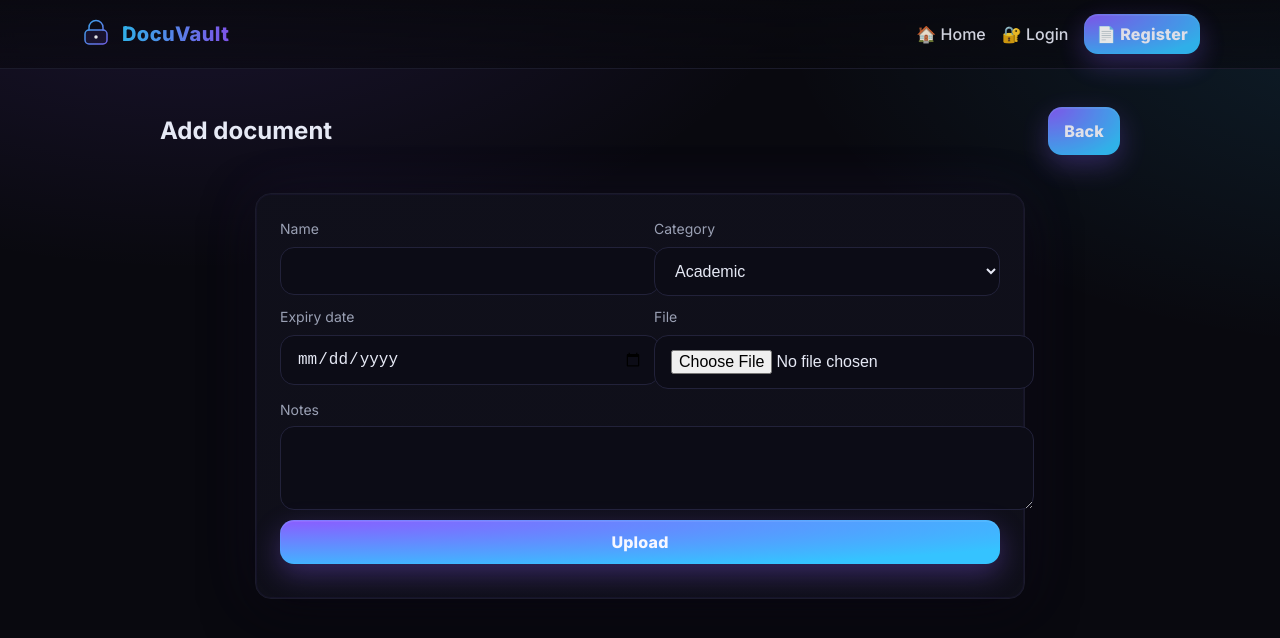
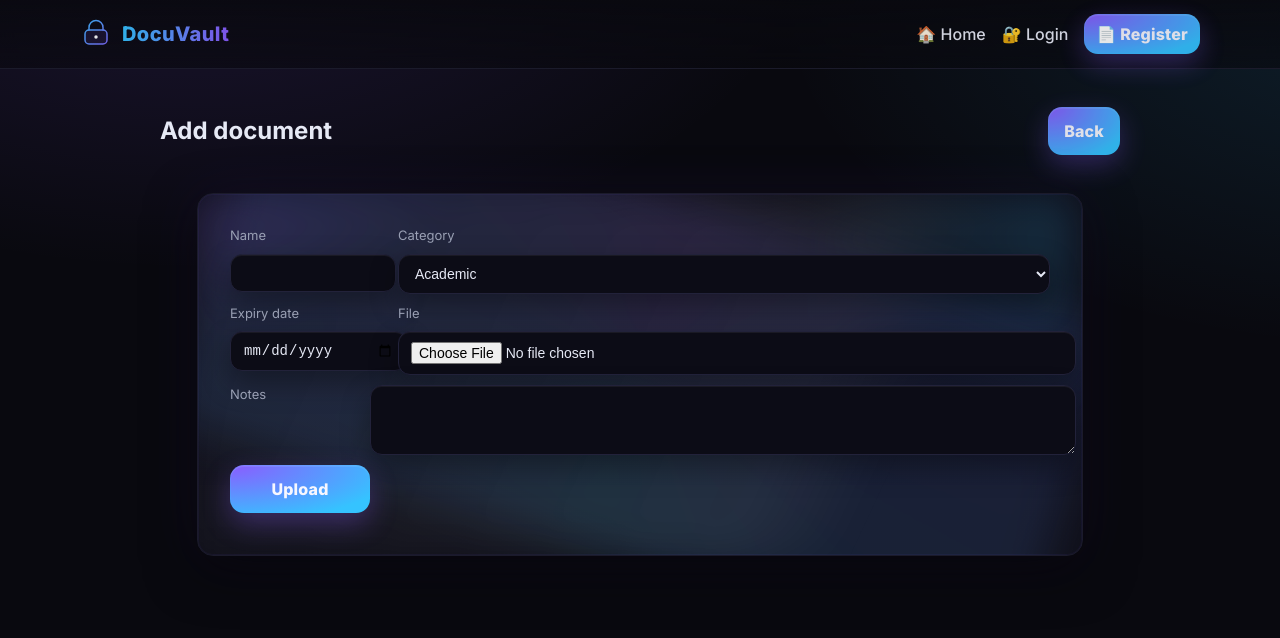
Before and after one commit to bastingg05/DocVault-1, a React (Vite) app in the folder frontend_react/: page /add in a window 1280 px wide. Shown: the top 638 px of the page. Built offline with nearby package versions, Linux system fonts and the light colour scheme; no server answers.

Commit message:
feat(ui): documents delete action; themed documents panel; polished add-document form

```diff
--- a/frontend_react/src/pages/AddDocument.jsx
+++ b/frontend_react/src/pages/AddDocument.jsx
@@ -34,7 +34,7 @@
         <h2>Add document</h2>
         <Link className="btn" to="/documents">Back</Link>
       </div>
-      <form onSubmit={onSubmit} className="panel" style={{maxWidth:720}}>
+      <form onSubmit={onSubmit} className="panel auth-card" style={{maxWidth:820}}>
         <div className="row inline">
           <div>
             <label>Name</label>
@@ -64,7 +64,7 @@
           <label>Notes</label>
           <textarea value={notes} onChange={e=>setNotes(e.target.value)} rows={3} />
         </div>
-        <div className="row"><button className="btn">Upload</button></div>
+        <div className="row"><button className="btn btn-block" style={{height:48, fontWeight:800}}>Upload</button></div>
         <div className="help">{msg}</div>
       </form>
     </div>
--- a/frontend_react/src/pages/Documents.jsx
+++ b/frontend_react/src/pages/Documents.jsx
@@ -10,6 +10,7 @@
   const [q, setQ] = useState('')
   const [category, setCategory] = useState('')
   const [msg, setMsg] = useState('')
+  const [deletingId, setDeletingId] = useState('')
 
   async function load(){
     try{
@@ -25,17 +26,27 @@
   }
   useEffect(()=>{ load() }, [])
 
+  async function deleteDoc(id){
+    try{
+      const token = localStorage.getItem('dv_token')
+      setDeletingId(id)
+      await axios.delete(`${API_BASE}/api/documents/${id}`, { headers: { Authorization: `Bearer ${token}` }})
+      await load()
+    }catch(err){ setMsg('Delete failed') }
+    finally{ setDeletingId('') }
+  }
+
   return (
     <div className="container">
       <div style={{display:'flex',justifyContent:'space-between',alignItems:'center'}}>
-        <h2>Your documents</h2>
+        <h2 className="title-underline">Your documents</h2>
         <div style={{display:'flex',gap:8}}>
           <Link className="btn" to="/add">Add document</Link>
           <button className="btn" onClick={()=>{ localStorage.removeItem('dv_token'); nav('/login') }}>Logout</button>
         </div>
       </div>
 
-      <div className="panel">
+      <div className="panel" style={{background:'linear-gradient(180deg, rgba(16,16,27,.96), rgba(16,16,27,.9))', boxShadow:'0 24px 80px rgba(0,0,0,.5), 0 0 0 1px rgba(124,92,255,.08) inset'}}>
         <div className="row inline">
           <div>
             <label>Search</label>
@@ -53,13 +64,13 @@
           </div>
         </div>
 
-        <table className="table">
+        <table className="table" style={{borderRadius:12, overflow:'hidden', boxShadow:'0 14px 40px rgba(0,0,0,.35)'}}>
           <thead><tr><th>Name</th><th>Category</th><th>Expiry</th><th>Actions</th></tr></thead>
           <tbody>
             {items.map(d=>{
               const exp = d.expiryDate ? new Date(d.expiryDate).toLocaleDateString() : '-'
               const base = API_BASE.replace(/\/$/,'')
-              const path = d.downloadUrl || d.filePath || ''
+              const path = d.downloadUrl || d.storagePath || ''
               const href = path ? (path.startsWith('http') ? path : `${base}${path.startsWith('/')? path : '/'+path}`) : ''
               return (
                 <tr key={d._id}>
@@ -69,6 +80,7 @@
                   <td style={{display:'flex',gap:8}}>
                     {href && <a className="btn" href={href} target="_blank" rel="noopener">View</a>}
                     {href && <a className="btn" href={href} download>Download</a>}
+                    <button className="btn" onClick={()=>deleteDoc(d._id)} disabled={deletingId===d._id}>{deletingId===d._id ? 'Deleting…' : 'Delete'}</button>
                   </td>
                 </tr>
               )
```
